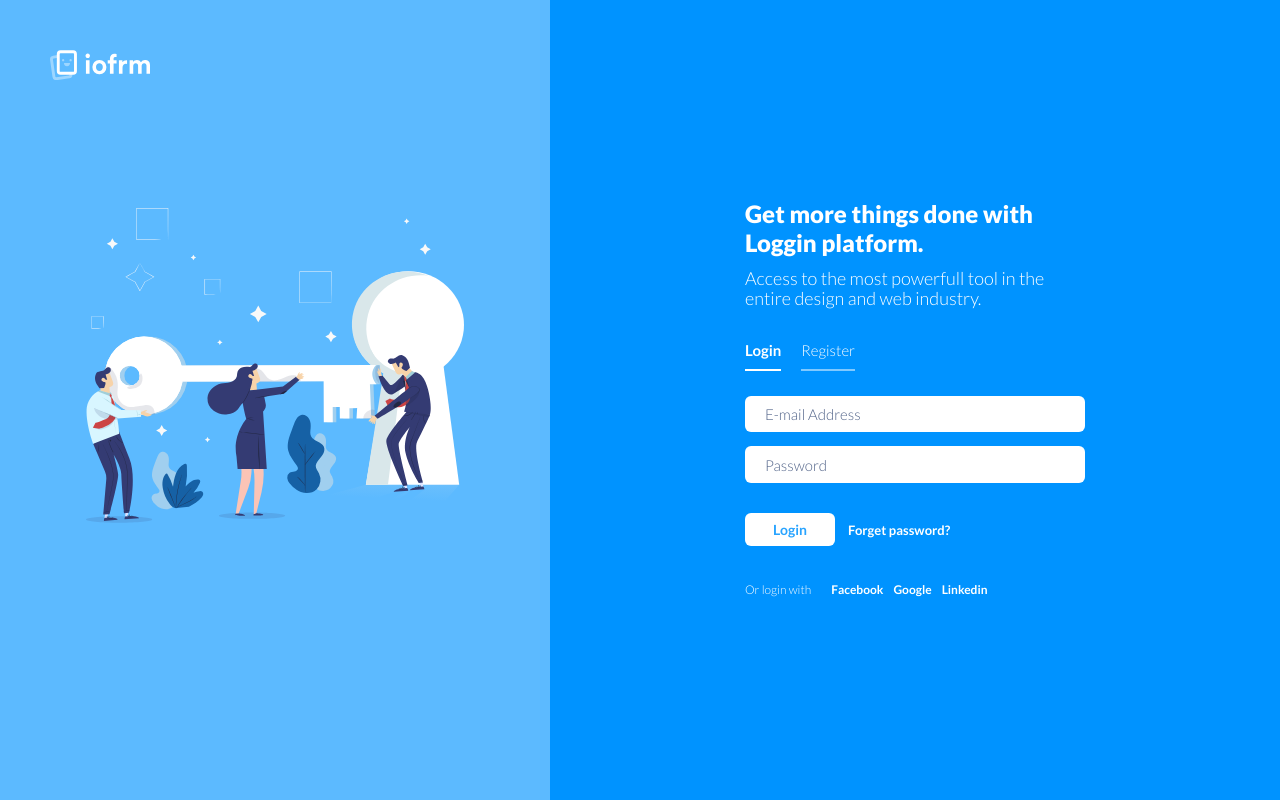
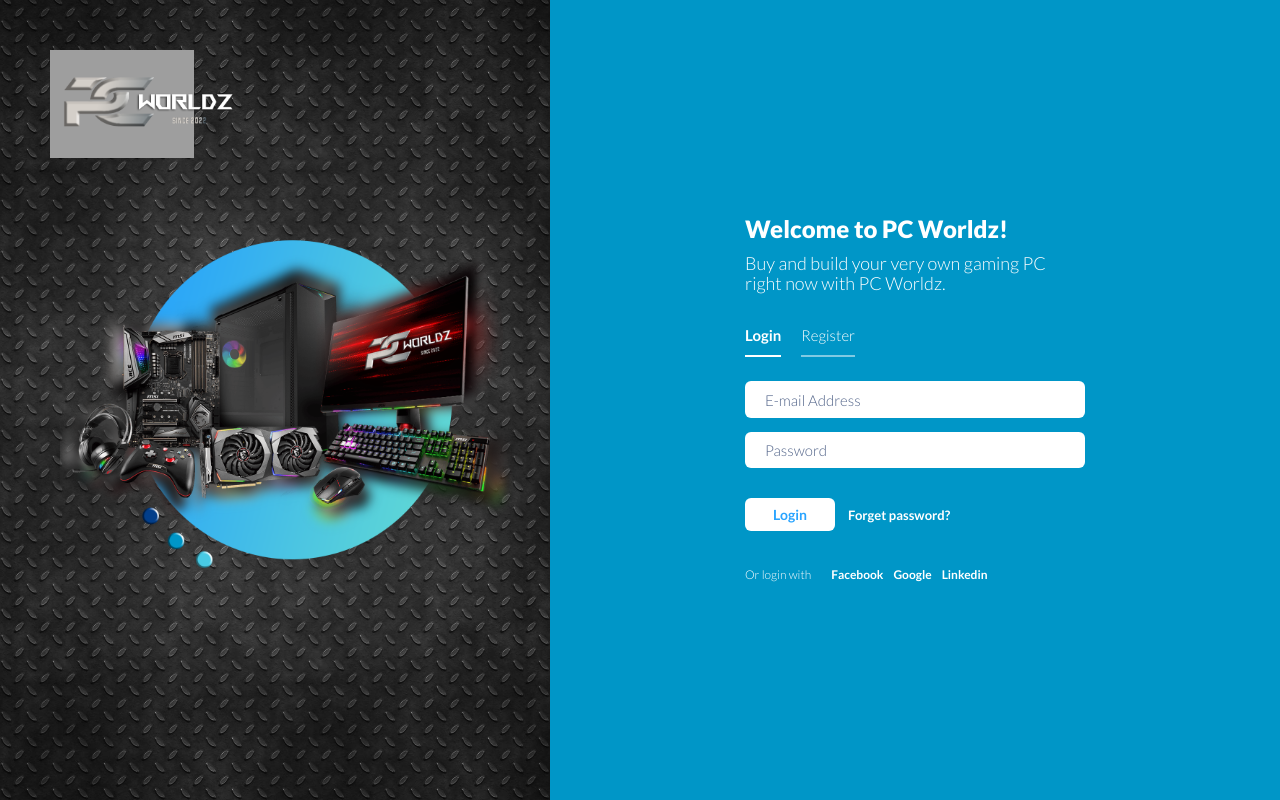
Before and after one commit to JeSaludo/Aquino_Peralta_Saludo_IT2F_finalProject_PCWorldz, a PHP site: page / in a window 1280 px wide. Run offline with PHP 8.4, Linux system fonts and the light colour scheme; grey boxes are pictures that could not be loaded.

Commit message:
Customized Login Form

```diff
--- a/css/iofrm-style.css
+++ b/css/iofrm-style.css
@@ -73,7 +73,7 @@ html, body {
 }
 
 .website-logo .logo img.logo-size {
-    opacity: 0 !important;
+    opacity: 1 !important;
 }
 
 .website-logo-inside {
@@ -217,8 +217,9 @@ html, body {
 }
 
 .img-holder .info-holder img {
-    width: 100%;
-    max-width: 378px;
+    width: 130%;
+    max-width: 500px;
+
 }
 
 .img-holder .info-holder img.md-size {
--- a/css/iofrm-theme5.css
+++ b/css/iofrm-theme5.css
@@ -39,7 +39,7 @@ body {
 }
 
 .website-logo .logo img {
-    width: 100px;
+    width: 200px;
 }
 
 .website-logo-inside img {
@@ -83,8 +83,8 @@ body {
 }
 
 .img-holder .bg {
-    opacity: 0.23;
-    background-image: none;
+    opacity: 10;
+    background-image:url(../images/testing1.jpg);
 }
 
 .form-holder {
@@ -108,7 +108,8 @@ body {
 }
 
 .form-content {
-    background-color: #0093FF;
+    background-color: #0096c7;
+
 }
 
 .form-content .form-group {
--- a/index.php
+++ b/index.php
@@ -36,18 +36,19 @@ if(isset($_REQUEST['login_button']) === true){
 <head>
     <meta charset="UTF-8">
     <meta name="viewport" content="width=device-width, initial-scale=1.0">
-    <title>iofrm</title>
+    <title>PC Worldz</title>
     <link rel="stylesheet" type="text/css" href="css/bootstrap.min.css">
     <link rel="stylesheet" type="text/css" href="css/fontawesome-all.min.css">
     <link rel="stylesheet" type="text/css" href="css/iofrm-style.css">
     <link rel="stylesheet" type="text/css" href="css/iofrm-theme5.css">
+    <link rel="icon" href="favicon.ico">
 </head>
 <body>
     <div class="form-body">
         <div class="website-logo">
             <a href="index.php">
                 <div class="logo">
-                    <img class="logo-size" src="images/logo-light.svg" alt="">
+                    <img class="logo-size" src="images/logo-footer.png" alt="">
                 </div>
             </a>
         </div>
@@ -55,14 +56,14 @@ if(isset($_REQUEST['login_button']) === true){
             <div class="img-holder">
                 <div class="bg"></div>
                 <div class="info-holder">
-                    <img src="images/graphic2.svg" alt="">
+                    <img src="images/intro.png" alt="">
                 </div>
             </div>
             <div class="form-holder">
                 <div class="form-content">
                     <div class="form-items">
-                        <h3>Get more things done with Loggin platform.</h3>
-                        <p>Access to the most powerfull tool in the entire design and web industry.</p>
+                        <h3>Welcome to PC Worldz!</h3>
+                        <p>Buy and build your very own gaming PC right now with PC Worldz.</p>
                         <div class="page-links">
                             <a href="index.php" class="active">Login</a><a href="register.php">Register</a>
                         </div>
```
Also changed, not shown: images/intro.png (added), images/logo-footer.png (added), images/logo-light.svg (deleted), images/logo.png (added), images/logo1.png (added), images/right.png (added), images/testing.png (added), images/testing1.jpg (added).
